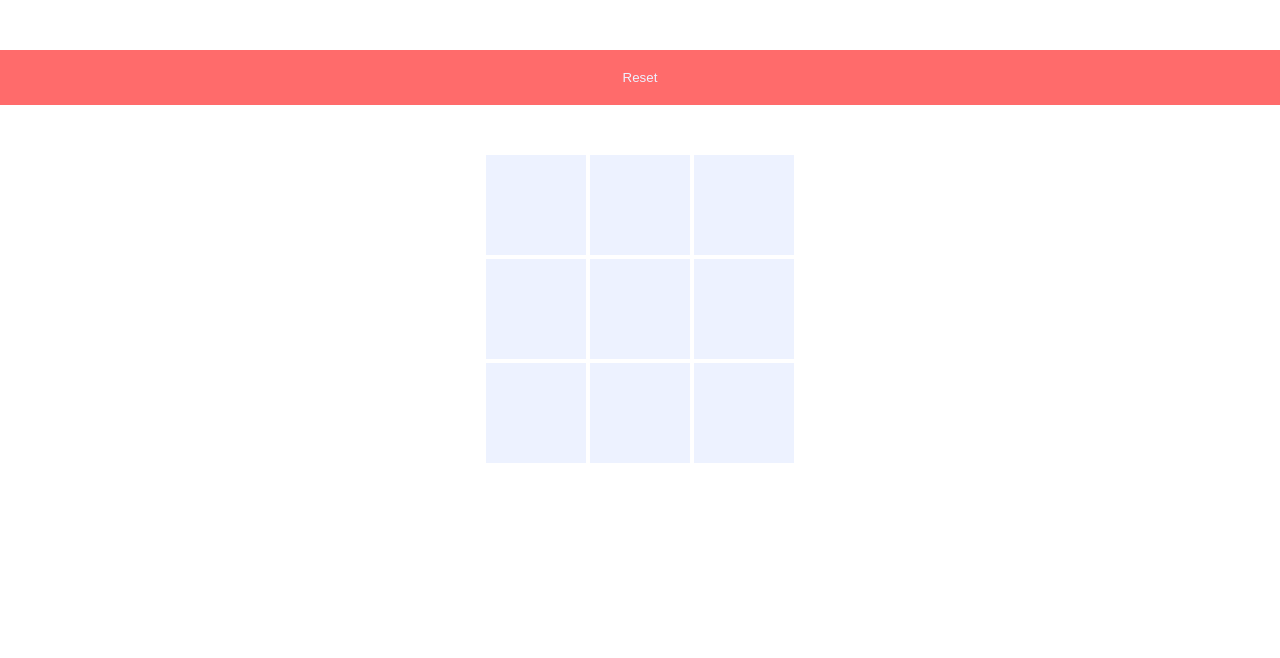
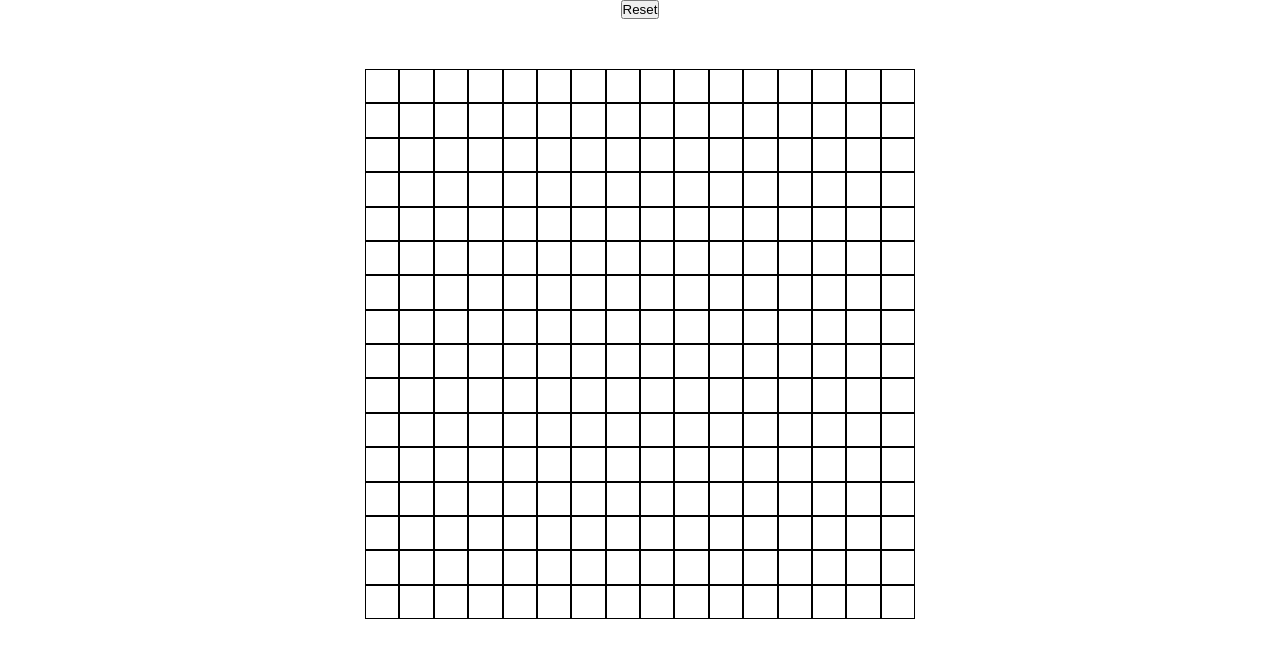
Before and after one commit to Ervin001/Etch-a-Scetch, a plain HTML site: page index.html in a window 1280 px wide. Drawn offline with Linux system fonts and the light colour scheme.

Commit message:
Changed the code completly, new code for generating a grid

```diff
--- a/index.html
+++ b/index.html
@@ -10,6 +10,6 @@
   </head>
   <body>
     <button>Reset</button>
-    <div class="container"></div>
+    <div class="grid"></div>
   </body>
 </html>
--- a/script.js
+++ b/script.js
@@ -1,40 +1,17 @@
 'use strict';
 const buttonEl = document.querySelector('button');
-const container = document.querySelector('.container');
+const gridEl = document.querySelector('.grid');
 
-const starter = function (num) {
-  for (let i = 1; i <= (num === undefined ? 16 : num); i++) {
+const createGrid = () => {
+  for (let i = 0; i < 256; i++) {
     const div = document.createElement('div');
+    div.classList.add('cell');
+    div.addEventListener('mouseover', function (e) {
+      e.target.style.backgroundColor = 'black';
+    });
 
-    div.classList.add('square', `square--${i}`);
-    container.appendChild(div);
+    gridEl.appendChild(div);
   }
 };
 
-container.style.gridTemplateColumns = null;
-container.style.gridTemplateRows = null;
-
-const squares = document.querySelector('.square');
-const div = document.querySelectorAll('.square');
-const nodeToArr = [...div];
-
-const newGrid = function (number) {
-  const sqrNum = Math.sqrt(number);
-  starter(number);
-  console.log(sqrNum);
-  container.style['grid-template-columns'] = null;
-  container.style['grid-template-rows'] = null;
-
-  // debugger;
-  for (let i = 0; i < number; i++) {
-    container.style['grid-template-columns'] = `repeat(${sqrNum}, 100px)`;
-    container.style['grid-template-rows'] = `repeat(${sqrNum}, 100px)`;
-  }
-};
-// newGrid(4);
-newGrid(9);
-// newGrid(16);
-// newGrid(25);
-// newGrid(36);
-// newGrid(49);
-// newGrid(64);
+createGrid();
--- a/styles.css
+++ b/styles.css
@@ -3,40 +3,25 @@
   padding: 0;
   box-sizing: border-box;
 }
+
 body {
-  display: grid;
-
-  /* flex-direction: column;
-  justify-content: center; */
+  display: flex;
+  flex-direction: column;
+  align-items: center;
+  justify-self: center;
 }
 
-button {
+.grid {
+  display: inline-grid;
   margin-top: 50px;
-  padding: 20px 20px;
-
-  background-color: #ff6b6b;
-  border: none;
-  cursor: pointer;
-  color: #edf2ff;
+  grid-template-columns: repeat(16, 2fr);
+  grid-template-rows: repeat(16, 2fr);
+  height: 550px;
+  width: 550px;
+  background-color: gray;
 }
 
-.container {
-  display: grid;
-  grid-template-columns: repeat(4, 100px);
-  grid-template-rows: repeat(4, 100px);
-
-  justify-content: center;
-  align-content: center;
-  gap: 0.25rem;
-  margin-top: 50px;
+.cell {
+  background-color: white;
+  border: 1px solid black;
 }
-
-.square {
-  background-color: #edf2ff;
-  height: 100px;
-  width: 100px;
-}
-
-.square-color {
-  background-color: #fa5252;
-}
```
